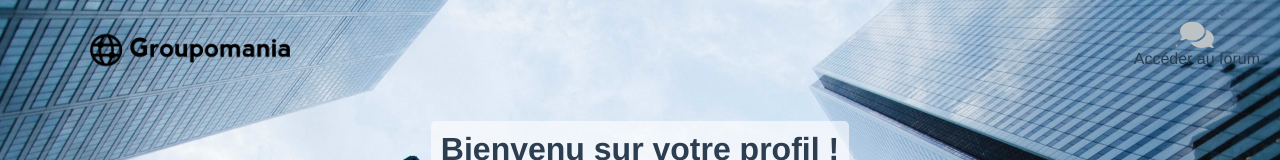
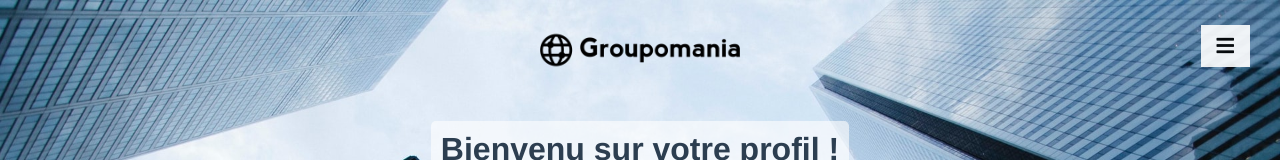
Before and after one commit to Yradouani/P7_Yasmine_Radouani, a Vue app in the folder frontend/: page /profile in a window 1280 px wide. Shown: the top 160 px of the page. Built offline with nearby package versions, Linux system fonts and the light colour scheme; no server answers; sample sign-in values are in the browser's storage.

Commit message:
Ajout dropdown profil

```diff
--- a/frontend/src/components/Forum.vue
+++ b/frontend/src/components/Forum.vue
@@ -9,9 +9,17 @@
       </div>
       <div id="dropdown" v-if="dropdown">
           <span @click="closeDropDown"><i class="fas fa-times" id="cross"></i></span>
+
           <ul>
+            <hr>
             <router-link to="/profile"><li>Mon profil</li></router-link>
+            <hr>
             <li @click="logout()">Me déconnecter</li>
+            <hr>
+            <li><a href="mailto:contact@groupomania.com">Nous contacter</a></li>
+            <hr>
+            <li>À propos</li>
+            <hr>
           </ul>
       </div>
   </div>
@@ -303,7 +311,7 @@ i {
   transition : all 200ms;
   position: absolute;
   top: 20px;
-  right: 20px;
+  left: 20px;
 }
 #img-user-container{
   width: 35px;
@@ -461,29 +469,51 @@ input:focus{
   margin: 5px;
 }
 #dropdown{
-  position: absolute;
-  right: 0;
+  position: fixed;
+  left: 0;
   top: 0;
-  background-color: rgba(144, 188, 206, 1);
+  background-color: rgb(43, 44, 45);
   color: white;
-  height: 210px;
-  width: 150px;
+  height: 1000px;
+  width: 180px;
   display: flex;
-  align-items: center;
-  justify-content: center;
   flex-direction: column;
+  animation: apparition 0.8s  ease-out;
+}
+@keyframes apparition {
+  from {
+    opacity: 0;
+    transform: translateX(-100px);
+  }
+  to {
+    opacity: 1;
+    transform: translateX(0);
+  }
 }
 #dropdown ul{
  list-style: none;
  padding: 0;
+ margin-top: 60px;
 }
 a {
   text-decoration: none;
 }
 ul li {
-  margin: 10px;
+  margin: 20px;
   cursor: pointer;
+  /* animation: glissement 2s  ease-out; */
 }
+/* @keyframes glissement {
+    from {
+      transform: translateY(0);
+      opacity: 0;
+    }
+
+    to {
+      transform: translateY(1);
+      opacity: 1;
+    }
+  } */
 ul li:hover {
   color: rgb(56, 82, 104);
 }
@@ -502,6 +532,13 @@ ul li:hover {
 #cross:hover {
   color: rgb(56, 82, 104);
 }
+#dropdown hr {
+  width: 100%;
+  height: 1px;
+  color: white;
+  border: none;
+  background-color: white;
+}
 @media (max-width: 700px){
   #all-message-container{
     width: 100%;
--- a/frontend/src/components/Profile.vue
+++ b/frontend/src/components/Profile.vue
@@ -1,12 +1,17 @@
 <template>
 <div id="header-container">
     <img src="../assets/logo.png" alt="logo" id="logo" >
-    <router-link to="/forum">
-    <div id="forum-access">
-      <i class="fas fa-comments"></i>
-      <span>Accéder au forum</span>
+    <div id="dropdown">
+      <button class="btn-top" @click="openDropDown"><i class="fas fa-bars"></i></button>
+      <div class="bloc-links" v-if="dropdown">
+        <ul>
+          <router-link to="/forum"><li>Forum</li></router-link>
+          <li>Se déconnecter</li>
+          <li><a href="mailto:contact@groupomania.com">Nous contacter</a></li>
+          <li>À propos</li>
+        </ul>
+      </div>
     </div>
-  </router-link>
   </div>
   <h1>Bienvenu sur votre profil {{ user.firstname }} !</h1>
   <div id="profil-container">
@@ -70,6 +75,7 @@ export default {
       userLocalStorage: JSON.parse(localStorage.getItem('user')),
       userToUpdate: "",
       selectedFile: null,
+      dropdown: "",
     };
   },
   computed: {
@@ -141,6 +147,13 @@ export default {
               .catch(error => console.log(error))
       this.$router.push('/');
     },
+    openDropDown: function () {
+      if(!this.dropdown){
+        this.dropdown = true;
+      } else {
+        this.dropdown = false;
+      }
+    },
   }
 }
 </script>
@@ -169,11 +182,14 @@ h1{
   border-radius: 5px;
 }
 #logo{
-  margin-left: 90px;
+  position: relative;
+  left: 50%;
+  transform: translateX(-50%);
 }
 #header-container{
   width: 100%;
   display: flex;
+  position: relative;
 }
 #logout {
   width: 150px;
@@ -189,7 +205,7 @@ h1{
   cursor: pointer;
 }
 i {
-  font-size: 30px;
+  font-size: 20px;
   color: rgb(189, 195, 196);
 }
 a {
@@ -197,13 +213,49 @@ a {
   text-decoration: none;
   cursor: pointer;
 }
-#forum-access {
+#dropdown{
   position: absolute;
-  right: 20px;
-  top: 20px;
+  top: 25px;
+  right: 30px;
   display: flex;
   flex-direction: column;
-  transition : all 200ms;
+  justify-content: center;
+  background-color: white;
+  padding: 10px;
+  opacity: 0.9;
+}
+@keyframes apparition {
+  from {
+    opacity: 0;
+    transform: translateX(100);
+  }
+  to {
+    opacity: 1;
+    transform: translateX(0);
+  }
+}
+.bloc-links{
+  animation: apparition 1s ease-out;
+}
+ul {
+  padding: 0;
+  animation: apparition 1s ease-out;
+}
+ul li {
+  list-style: none;
+  cursor: pointer;
+  margin: 10px;
+}
+ul li:hover, .btn-top i:hover {
+  color: rgb(128, 124, 145);
+}
+.btn-top {
+  border: none;
+  background: white;
+  cursor: pointer;
+}
+.btn-top i {
+  color: black;
 }
 #forum-access:hover {
   transform: scale(1.01);
@@ -338,4 +390,9 @@ hr {
     width: 90%;
   }
 }
+@media (min-width: 650px){
+  #image-container{
+    height: 500px;
+  }
+}
 </style>
--- a/frontend/src/components/Signin.vue
+++ b/frontend/src/components/Signin.vue
@@ -61,11 +61,11 @@
     <!-- <div v-if="mode == 'login' && status == 'error_login'">Adresse mail et/ou mot de passe invalide</div> -->
     <!-- <div v-if="mode == 'login' && status == 'error_create'">Adresse mail déjà utilisée</div> -->
 
-      <button @click="login()" v-if="mode == 'login'" class="button" :class="{'button--disabled' : !validatedFields}">
+      <button @click="login()" v-if="mode == 'login'" class="button" :class="{'button--disabled' : !validatedFields, 'button-anim' : !formPassword}">
         <span v-if="status == 'loading'">En cours de connexion...</span>
         <span v-else>Connexion</span>
       </button>
-      <button @click="createAccount()" class="button" :class="{'button--disabled' : !validatedFields}" v-else>
+      <button @click="createAccount()" class="button" :class="{'button--disabled' : !validatedFields, 'button-anim' : !formPassword, 'button-anim': !formLastName, 'button-anim': !formFirstName, 'button-anim': !formEmail}" v-else>
         <span v-if="status == 'loading'">En cours de création...</span>
         <span v-else>Inscription</span>
       </button>
@@ -365,6 +365,29 @@ input:focus{
   display: flex;
   justify-content: space-between;
 }
+.button-anim:active{
+  animation: nope .5s forwards;
+}
+@keyframes nope {
+  0% {
+    transform: translateX(0px);
+  }
+  20% {
+    transform: translateX(-15px);
+  }
+  40% {
+    transform: translateX(15px);
+  }
+  60% {
+    transform: translateX(-15px);
+  }
+  80% {
+    transform: translateX(15px);
+  }
+  100% {
+    transform: translateX(0px);
+  }
+}
 @media (max-width: 600px){
   #connexion{
     width: 70%;
```
